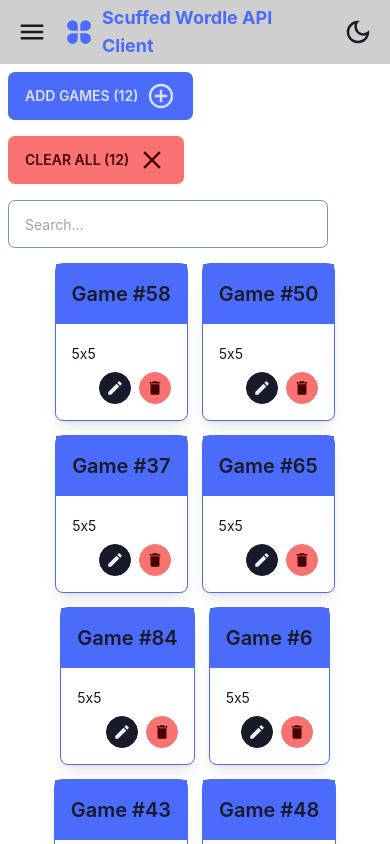
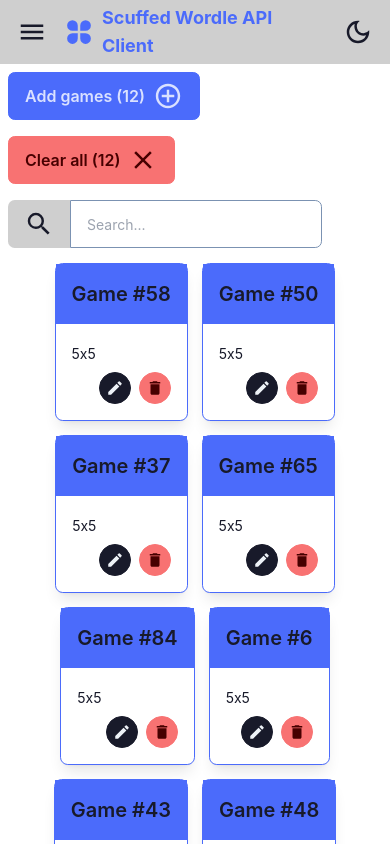
Before and after one commit to arunstop/scuffed_wordle_api_client, a Next.js app: page /games in a window 390 px wide. Built offline with nearby package versions, Linux system fonts and the light colour scheme; what tailwind-animatecss would draw is missing.

Commit message:
ADDED responsive modal

```diff
--- a/components/Modal.tsx
+++ b/components/Modal.tsx
@@ -1,4 +1,7 @@
 import React, { ChangeEvent } from "react";
+import { GoInfo } from "react-icons/go";
+import { BsCheck2Circle } from "react-icons/bs";
+import { IoMdCloseCircleOutline } from "react-icons/io";
 import { MainColorTypes } from "../utils/models/GeneralModel";
 
 type ModalProps = {
@@ -7,6 +10,7 @@
   desc: string;
   color?: MainColorTypes;
   value?: boolean;
+  labelY?: string;
   onChange?: (event: ChangeEvent<HTMLInputElement>) => void;
   actionY?: () => void;
   actionN?: () => void;
@@ -17,11 +21,25 @@
   desc,
   color = "info",
   value,
+  labelY = "OK",
   onChange = () => {},
   actionY = () => {},
   actionN = () => {},
 }: ModalProps) {
   // console.log(value);
+  function renderButton() {
+    const size: number = 36;
+    switch (color) {
+      case "success":
+        return <BsCheck2Circle size={size} />;
+      case "warning":
+        return <GoInfo size={size} />;
+      case "error":
+        return <IoMdCloseCircleOutline size={size} />;
+      default:
+        return <GoInfo size={size} />;
+    }
+  }
   return (
     <>
       <input
@@ -31,30 +49,42 @@
         onChange={onChange}
         className="modal-toggle"
       />
-      <div className="modal backdrop-blur-sm z-20">
+      <label htmlFor={id} className="modal  backdrop-blur-sm z-20">
+        <label
+          htmlFor=""
+          className={`modal-box border-t-8 border-${color} gap-4 sm:border-transparent flex md:flex-row flex-col `}
+        >
           <div
-          className={`modal-box border-2 border-${color} sm:border-transparent`}
+            className={`mask mask-circle bg-${color} bg-opacity-30 text-${color} rounded-full border-${color} self-center md:self-start p-2`}
           >
-          <p className={`text-2xl mb-6 font-bold text-${color}`}>{title}</p>
-          <p>{desc}</p>
-          <div className="modal-action">
+            {renderButton()}
+          </div>
+          <div className="flex flex-col gap-4">
+            <p
+              className={`text-2xl font-bold text-${color} text-center md:text-left`}
+            >
+              {title}
+            </p>
+            <p className="text-center md:text-left">{desc}</p>
+            <div className="modal-action mt-4 flex-wrap md:flex-row-reverse md:justify-start gap-4">
               <label
                 htmlFor={id}
-              className="btn w-24 btn-outline"
+                className={`btn btn-${color} m-0 btn-block md:w-24 font-bold`}
+                onClick={() => actionY()}
+              >
+                {labelY}
+              </label>
+              <label
+                htmlFor={id}
+                className="btn btn-outline m-0 btn-block md:w-24"
                 onClick={() => actionN()}
               >
                 Cancel
               </label>
-            <label
-              htmlFor={id}
-              className={`btn w-24 btn-${color}`}
-              onClick={() => actionY()}
-            >
-              OK
-            </label>
             </div>
           </div>
-      </div>
+        </label>
+      </label>
     </>
   );
 }
--- a/pages/games.tsx
+++ b/pages/games.tsx
@@ -3,7 +3,7 @@
 import { NextRouter, useRouter } from "next/router";
 import React, { ChangeEvent, useEffect } from "react";
 import { IoMdAddCircleOutline } from "react-icons/io";
-import { MdClose, MdDelete, MdEdit } from "react-icons/md";
+import { MdClose, MdDelete, MdEdit, MdSearch } from "react-icons/md";
 import Drawer from "../components/Drawer/Drawer";
 import Modal from "../components/Modal";
 import { BsFillEmojiNeutralFill } from "react-icons/bs";
@@ -13,7 +13,6 @@
 import { useGameContext } from "../utils/contexts/game/GameHooks";
 import { generateGameData } from "../utils/contexts/game/GameProvider";
 import { useUiContext } from "../utils/contexts/ui/UiHooks";
-import { animate } from "../utils/helpers/AnimationHelper";
 // import { useCountContext } from "../utils/contexts/counter/CounterHooks";
 // import { useUiContext } from "../utils/contexts/ui/UiHooks";
 
@@ -52,6 +51,7 @@
   function onSearch(event: ChangeEvent<HTMLInputElement>) {
     gameAction.search(event.target.value);
   }
+  const anim: string = "animatecss animatecss-backInUp animatecss-faster";
 
   return (
     // <CounterProvider>
@@ -68,25 +68,27 @@
           <div className="flex flex-wrap items-center gap-4">
             <button
               // htmlFor={ID_MAIN_DRAWER}
-              className="btn btn-primary gap-2 lg:btn-lg btn-md"
+              className="btn btn-primary gap-2 lg:btn-lg lg:text-lg btn-md"
               onClick={() => addGame()}
             >
-              ADD GAMES ({gameState.list.length})
+              Add games ({gameState.list.length})
               <IoMdAddCircleOutline size={30} />
             </button>
             <label
               htmlFor="games-clearall-modal"
-              className={`btn gap-2 lg:btn-lg btn-md ${
+              className={`btn gap-2 lg:btn-lg lg:text-lg btn-md ${
                 searchedList.length !== 0 || !isSearching
                   ? `btn-error`
                   : `btn-disabled`
               }`}
             >
-              CLEAR ALL ({searchedList.length})
+              Clear all ({searchedList.length})
               <MdClose size={30} />
             </label>
-          </div>
             {/* Search bar */}
+            <div className="form-control">
+              <label className="input-group lg:input-group-lg input-group-md">
+                <span><MdSearch size={30}/></span>
                 <input
                   type="search"
                   placeholder="Search..."
@@ -95,10 +97,12 @@
                   disabled={isEmpty}
                   onChange={onSearch}
                 />
+              </label>
+            </div>
+          </div>
           {searchedList.length === 0 ? (
             <div
-              className={`flex flex-col items-center m-auto m gap-4 text-center
-              ${animate("flipInX", "faster")}`}
+              className={`flex flex-col items-center m-auto m gap-4 text-center animatecss animatecss-jackInTheBox animatecss-faster`}
             >
               <div className="inline-flex items-center text-4xl font-black gap-1 text-warning">
                 ¯\__
@@ -111,13 +115,13 @@
               </h2>
             </div>
           ) : (
-            <div className="flex flex-wrap justify-center gap-4 transition-transform">
+            <div className="flex flex-wrap justify-center gap-4 transition">
               {searchedList.map((game, index) => (
                 <div
                   key={game.id}
-                  className={`card card-compact shadow-lg outline outline-1 outline-primary ${animate(
-                    "flipInY",
-                  )}`}
+                  className={
+                    "card card-compact shadow-lg outline outline-1 outline-primary animatecss animatecss-jackInTheBox animatecss-faster"
+                  }
                 >
                   <h2 className="card-title p-4 bg-primary">{game.name}</h2>
                   <div className="card-body">
@@ -151,6 +155,7 @@
         title="Clear All Game Data"
         desc="All game data will be wiped out. This action cannot be undone. Use it wisely!"
         color="error"
+        labelY="Clear"
         // clear searched items if exists
         actionY={() =>
           gameAction.clear([...searchedList.map((game) => game.id)])
--- a/styles/globals.css
+++ b/styles/globals.css
@@ -18,3 +18,7 @@
 * {
   box-sizing: border-box;
 }
+
+.btn{
+  font-size:1rem;
+}
--- a/tailwind.config.js
+++ b/tailwind.config.js
@@ -22,7 +22,7 @@
         "--animation-btn": "0.3s", // duration of animation when you click on button
         "--animation-input": "0.3s", // duration of animation for inputs like checkbox, toggle, radio, etc
         "--btn-focus-scale": "0.9", // scale transform of button when you focus on it
-        "--btn-text-case": "uppercase", // set default text transform for buttons
+        "--btn-text-case": "none", // set default text transform for buttons
         "--border-btn": "1px", // border width of buttons
         "--tab-border": "1px", // border width of tabs
         "--tab-radius": "0.5rem", // border radius of tabs
@@ -35,7 +35,7 @@
         "--animation-btn": "0.3s", // duration of animation when you click on button
         "--animation-input": "0.3s", // duration of animation for inputs like checkbox, toggle, radio, etc
         "--btn-focus-scale": "0.9", // scale transform of button when you focus on it
-        "--btn-text-case": "uppercase", // set default text transform for buttons
+        "--btn-text-case": "none", // set default text transform for buttons
         "--border-btn": "1px", // border width of buttons
         "--tab-border": "1px", // border width of tabs
         "--tab-radius": "0.5rem", // border radius of tabs
--- a/utils/helpers/AnimationHelper.ts
+++ b/utils/helpers/AnimationHelper.ts
@@ -102,8 +102,8 @@
 };
 const PREFIX: string = "animatecss";
 
-export const animate = (type:AnimationType,speed:AnimationSpeed =""): string => {
+export const animateCss = (type:AnimationType,speed:AnimationSpeed =""): string => {
     const typeStr = `${PREFIX}-${type}`;
     const speedStr = speed === "" ? `` : `${PREFIX}-${speed}`;
-    return `${PREFIX} ${typeStr} ${speedStr} `;
+    return `${PREFIX} ${typeStr} ${speedStr}`;
 };
```
Lines whose indentation alone changed are shown as unchanged.
